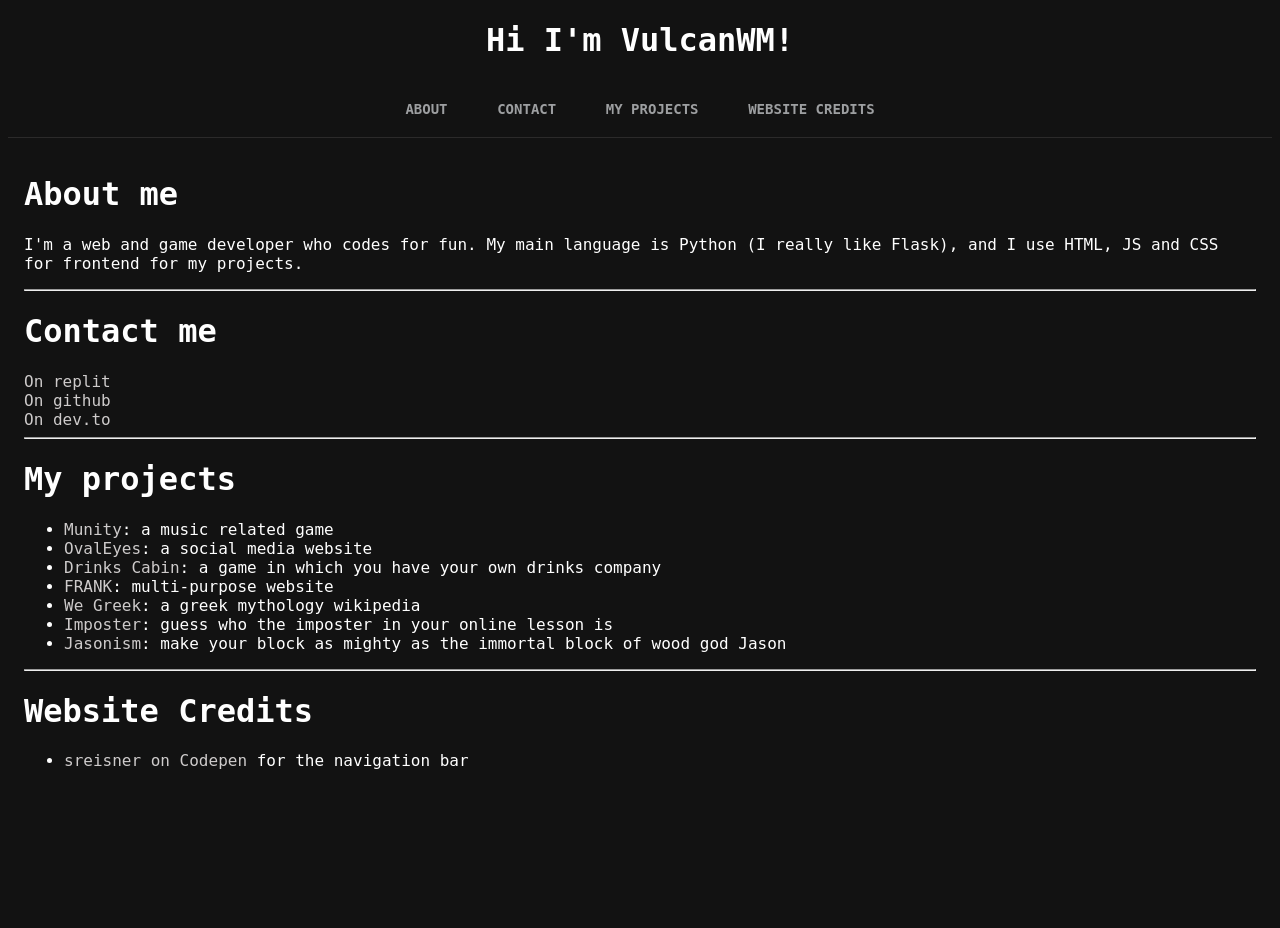
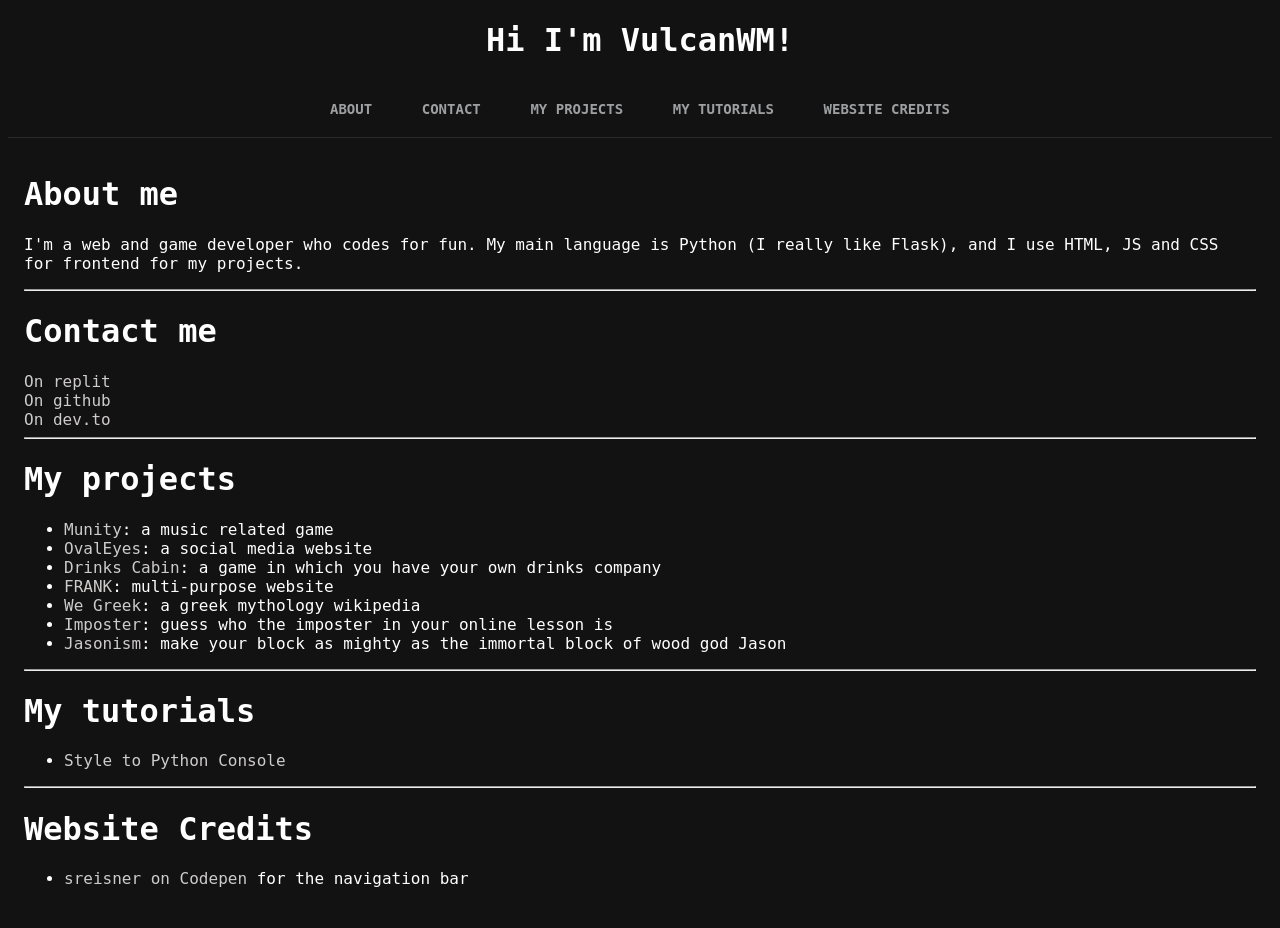
Before and after one commit to VulcanWM/vulcanwm-flask, a Flask app: page / in a window 1280 px wide. Before the commit the page ends 769 px from the top, so only its background shows below. Run offline with Flask 2, Linux system fonts and the light colour scheme.

```diff
--- a/templates/index.html
+++ b/templates/index.html
@@ -15,6 +15,7 @@
       <a class="nav-link nav-link-ltr" href="/#about">About</a>
       <a class="nav-link nav-link-ltr" href="/#contact">Contact</a>
       <a class="nav-link nav-link-ltr" href="/#projects">My Projects</a>
+      <a class="nav-link nav-link-ltr" href="/#tutorials">My Tutorials</a>
       <a class="nav-link nav-link-ltr" href="/#credits">Website Credits</a>
     </div>
     <div class="content">
@@ -52,6 +53,15 @@
 
       <hr>
 
+      <div class="tutorials" id="tutorials">
+        <h1>My tutorials</h1>
+        <ul>
+          <li><a class="hoverlink" href="https://dev.to/vulcanwm/style-to-python-console-17nl">Style to Python Console</a></li>
+        </ul>
+      </div>
+
+      <hr>
+
       <div class="credits" id="credits">
         <h1>Website Credits</h1>
         <ul>
```
